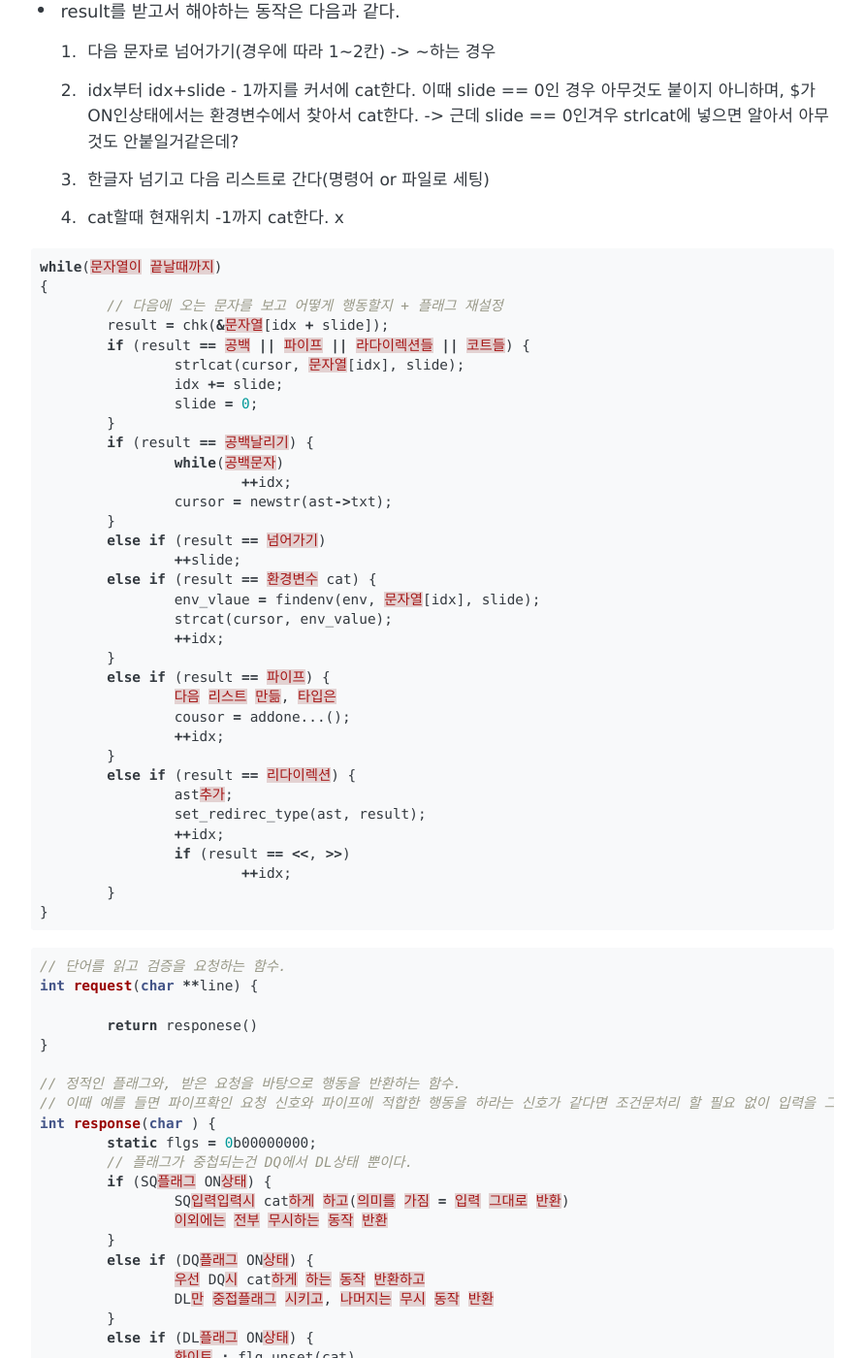
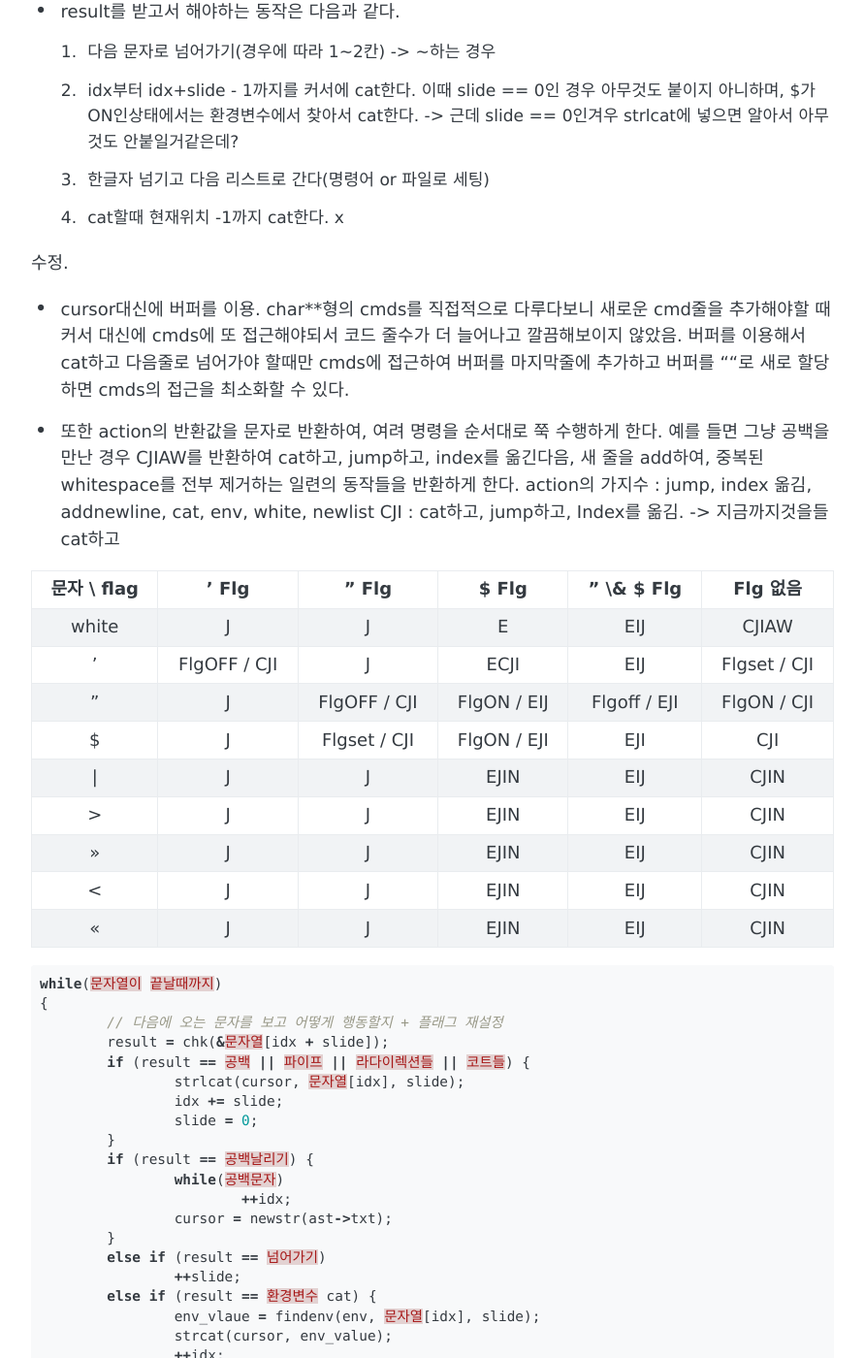
Before and after one commit to gyujun9403/gyujun9403.github.io, a Jekyll site: the page built from _posts/2021-12-30-minishell-parsing1.md, in a window 1280 px wide and 1400 px high, scrolled down 1807 px. Shown: the whole window at 97% size, without its empty margins (194-1085 px from the left). Built offline with Jekyll 4.4.1, drawn with Linux system fonts in a browser that asks for light colours; some web fonts are replaced; comment, search, counter and statistics services are not loaded.

Commit message:
renewal 파싱 규칙 업로드

````diff
--- a/_posts/2021-12-30-minishell-parsing1.md
+++ b/_posts/2021-12-30-minishell-parsing1.md
@@ -50,6 +50,28 @@ $는 cat할때 해당 환경변수가 가지고 있는 값으로 변환되어 cm
 	-> 근데 slide == 0인겨우 strlcat에 넣으면 알아서 아무것도 안붙일거같은데?
 	3. 한글자 넘기고 다음 리스트로 간다(명령어 or 파일로 세팅)
 	4. cat할때 현재위치 -1까지 cat한다. x
+
+수정.
+- cursor대신에 버퍼를 이용. char**형의 cmds를 직접적으로 다루다보니 새로운 cmd줄을 추가해야할 때 커서 대신에 cmds에 또 접근해야되서 코드 줄수가 더 늘어나고 깔끔해보이지 않았음. 버퍼를 이용해서 cat하고 다음줄로 넘어가야 할때만 cmds에 접근하여 버퍼를 마지막줄에 추가하고 버퍼를 ""로 새로 할당하면 cmds의 접근을 최소화할 수 있다.
+- 또한 action의 반환값을 문자로 반환하여, 여려 명령을 순서대로 쭉 수행하게 한다.
+예를 들면 그냥 공백을 만난 경우 CJIAW를 반환하여 cat하고, jump하고, index를 옮긴다음, 새 줄을 add하여, 중복된 whitespace를 전부 제거하는 일련의 동작들을 반환하게 한다.
+action의 가지수 : jump, index 옮김, addnewline, cat, env, white, newlist
+CJI : cat하고, jump하고, Index를 옮김.
+-> 지금까지것을들 cat하고
+
+| 문자 \ flag | ' Flg | " Flg | $ Flg | " \& $ Flg | Flg 없음 |
+| :----: | :----: | :----:| :----: | :----: |:----: |
+| white | J | J | E |EIJ| CJIAW |
+| ' |FlgOFF / CJI |J|ECJI|EIJ|Flgset / CJI|
+| " |J|FlgOFF / CJI| FlgON / EIJ|Flgoff / EJI|FlgON / CJI|
+| $ |J|Flgset / CJI|FlgON / EJI|EJI|CJI|
+| \| |J|J|EJIN|EIJ|CJIN|
+| > |J|J|EJIN|EIJ|CJIN|
+| >> |J|J|EJIN|EIJ|CJIN|
+| < |J|J|EJIN|EIJ|CJIN|
+| << |J|J|EJIN|EIJ|CJIN|
+
+
 
 ```c
 while(문자열이 끝날때까지)
````
Also changed, not shown: _posts/2021-12-28-accelcpp-04.md (+2 -2 lines).
